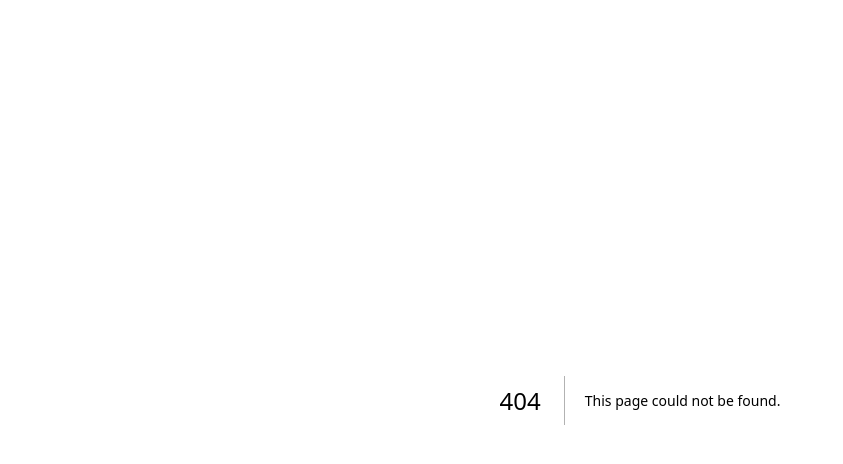
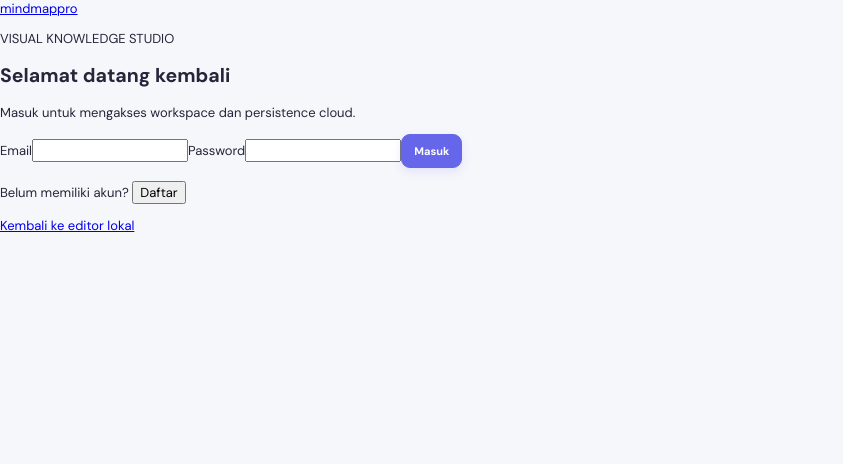
Before and after one commit to galleryabah-source/mindmap-pro, a Next.js app: page /login in a window 1280 px wide. Before the commit this address had no page. Shown: the top 464 px of the page, without its empty margins (0-843 px from the left). Built offline with nearby package versions, Linux system fonts and the light colour scheme.

Commit message:
feat(auth): add app/login/page.tsx

```diff
--- /dev/null
+++ b/app/login/page.tsx
@@ -0,0 +1,93 @@
+"use client";
+
+import Link from "next/link";
+import { useRouter } from "next/navigation";
+import { useState, type FormEvent } from "react";
+import { createClient } from "@/lib/supabase/client";
+
+type Mode = "sign-in" | "sign-up";
+
+export default function LoginPage() {
+  const router = useRouter();
+  const [mode, setMode] = useState<Mode>("sign-in");
+  const [email, setEmail] = useState("");
+  const [password, setPassword] = useState("");
+  const [busy, setBusy] = useState(false);
+  const [message, setMessage] = useState("");
+  const [error, setError] = useState("");
+
+  async function submit(event: FormEvent<HTMLFormElement>) {
+    event.preventDefault();
+    setBusy(true);
+    setMessage("");
+    setError("");
+
+    try {
+      const supabase = createClient();
+      if (mode === "sign-in") {
+        const { error: authError } = await supabase.auth.signInWithPassword({ email: email.trim(), password });
+        if (authError) throw authError;
+        router.replace("/");
+        router.refresh();
+        return;
+      }
+
+      const { data, error: authError } = await supabase.auth.signUp({
+        email: email.trim(),
+        password,
+        options: {
+          emailRedirectTo: new URL("/auth/callback", window.location.origin).toString(),
+        },
+      });
+      if (authError) throw authError;
+
+      if (data.session) {
+        router.replace("/");
+        router.refresh();
+        return;
+      }
+      setMessage("Pendaftaran diterima. Periksa email untuk mengonfirmasi akun sebelum masuk.");
+    } catch (cause) {
+      setError(cause instanceof Error
+        ? cause.message
+        : "Autentikasi tidak dapat diselesaikan. Periksa konfigurasi Supabase.");
+    } finally {
+      setBusy(false);
+    }
+  }
+
+  return (
+    <main className="auth-page">
+      <section className="auth-card">
+        <Link className="auth-brand" href="/">mindmap<span>pro</span></Link>
+        <p className="auth-eyebrow">VISUAL KNOWLEDGE STUDIO</p>
+        <h1>{mode === "sign-in" ? "Selamat datang kembali" : "Buat akun MindMap Pro"}</h1>
+        <p className="auth-description">
+          {mode === "sign-in"
+            ? "Masuk untuk mengakses workspace dan persistence cloud."
+            : "Daftarkan akun untuk mulai menggunakan workspace cloud."}
+        </p>
+
+        <form className="auth-form" onSubmit={submit}>
+          <label htmlFor="auth-email">Email</label>
+          <input id="auth-email" type="email" autoComplete="email" required value={email} onChange={(event) => setEmail(event.target.value)} />
+          <label htmlFor="auth-password">Password</label>
+          <input id="auth-password" type="password" autoComplete={mode === "sign-in" ? "current-password" : "new-password"} minLength={8} required value={password} onChange={(event) => setPassword(event.target.value)} />
+          {error && <p className="auth-error" role="alert">{error}</p>}
+          {message && <p className="auth-message" role="status">{message}</p>}
+          <button className="primary-button auth-submit" type="submit" disabled={busy}>
+            {busy ? "Memproses…" : mode === "sign-in" ? "Masuk" : "Daftar"}
+          </button>
+        </form>
+
+        <p className="auth-switch">
+          {mode === "sign-in" ? "Belum memiliki akun?" : "Sudah memiliki akun?"}{" "}
+          <button type="button" onClick={() => { setMode(mode === "sign-in" ? "sign-up" : "sign-in"); setError(""); setMessage(""); }}>
+            {mode === "sign-in" ? "Daftar" : "Masuk"}
+          </button>
+        </p>
+        <Link className="auth-back" href="/">Kembali ke editor lokal</Link>
+      </section>
+    </main>
+  );
+}
```
